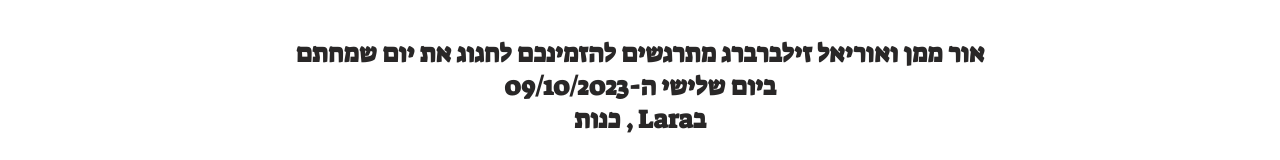
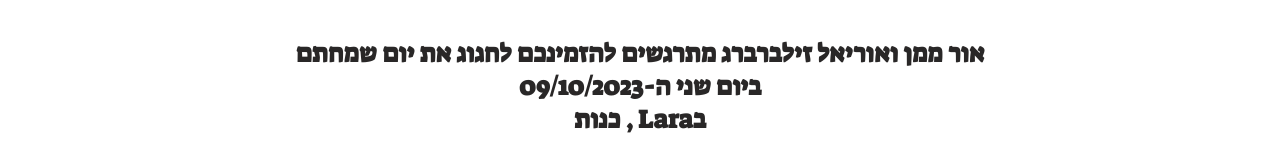
Before and after one commit to moriyaeldar/rsvp, a React (Create React App) app: page / in a window 1280 px wide. Shown: the part 328-488 px from the top of the page. Built offline with nearby package versions, Linux system fonts and the light colour scheme.

Commit message:
change txt

```diff
--- a/src/App.js
+++ b/src/App.js
@@ -55,7 +55,7 @@ navigate("/success");
         </div>
         <div className="invite-txt">
         <div>אור ממן ואוריאל זילברברג מתרגשים להזמינכם לחגוג את יום שמחתם</div>
-        <div>ביום שלישי ה-09/10/2023
+        <div>ביום שני ה-09/10/2023
         </div>כנות , Laraב
         </div>
       </header>
```
